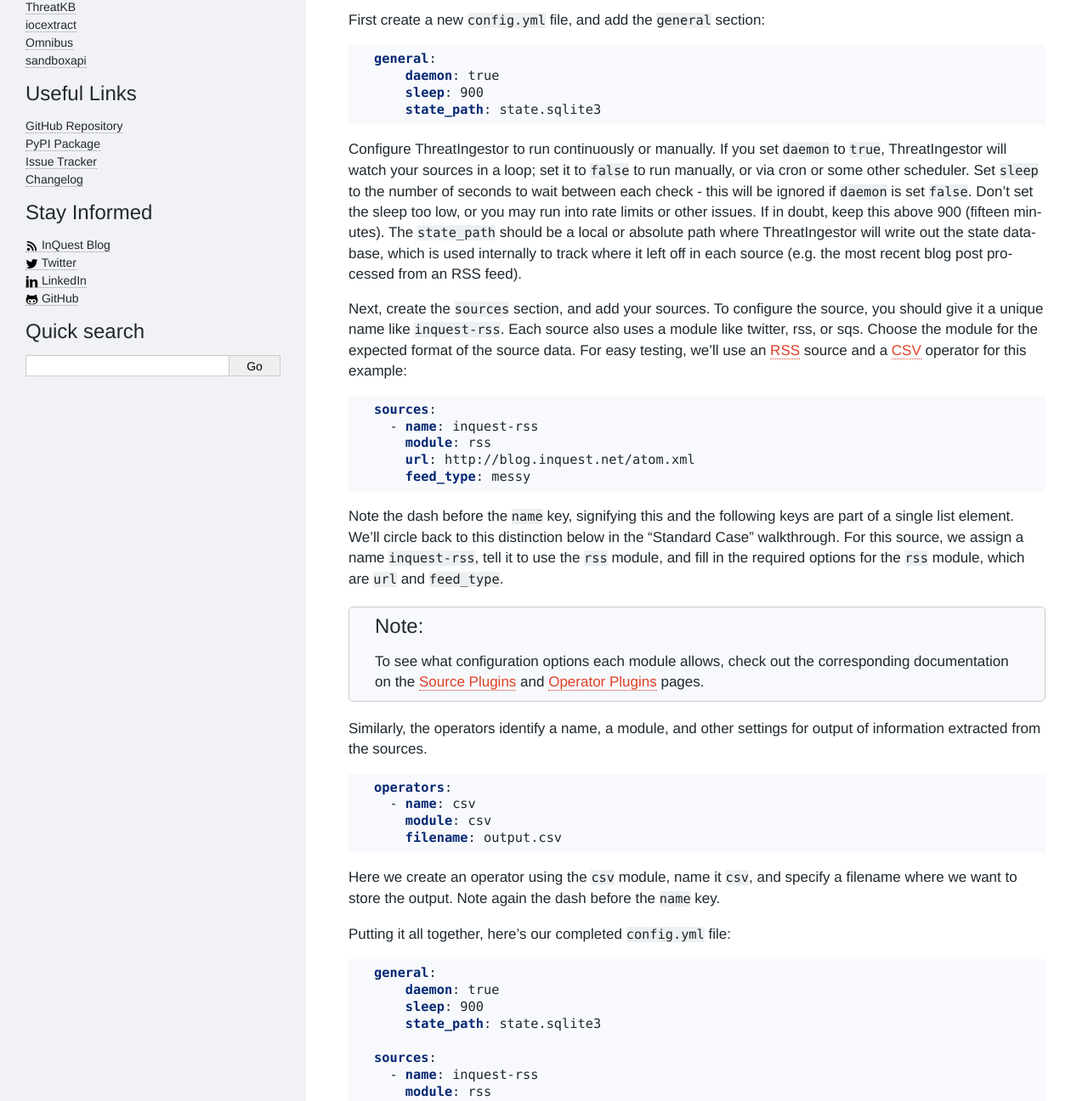
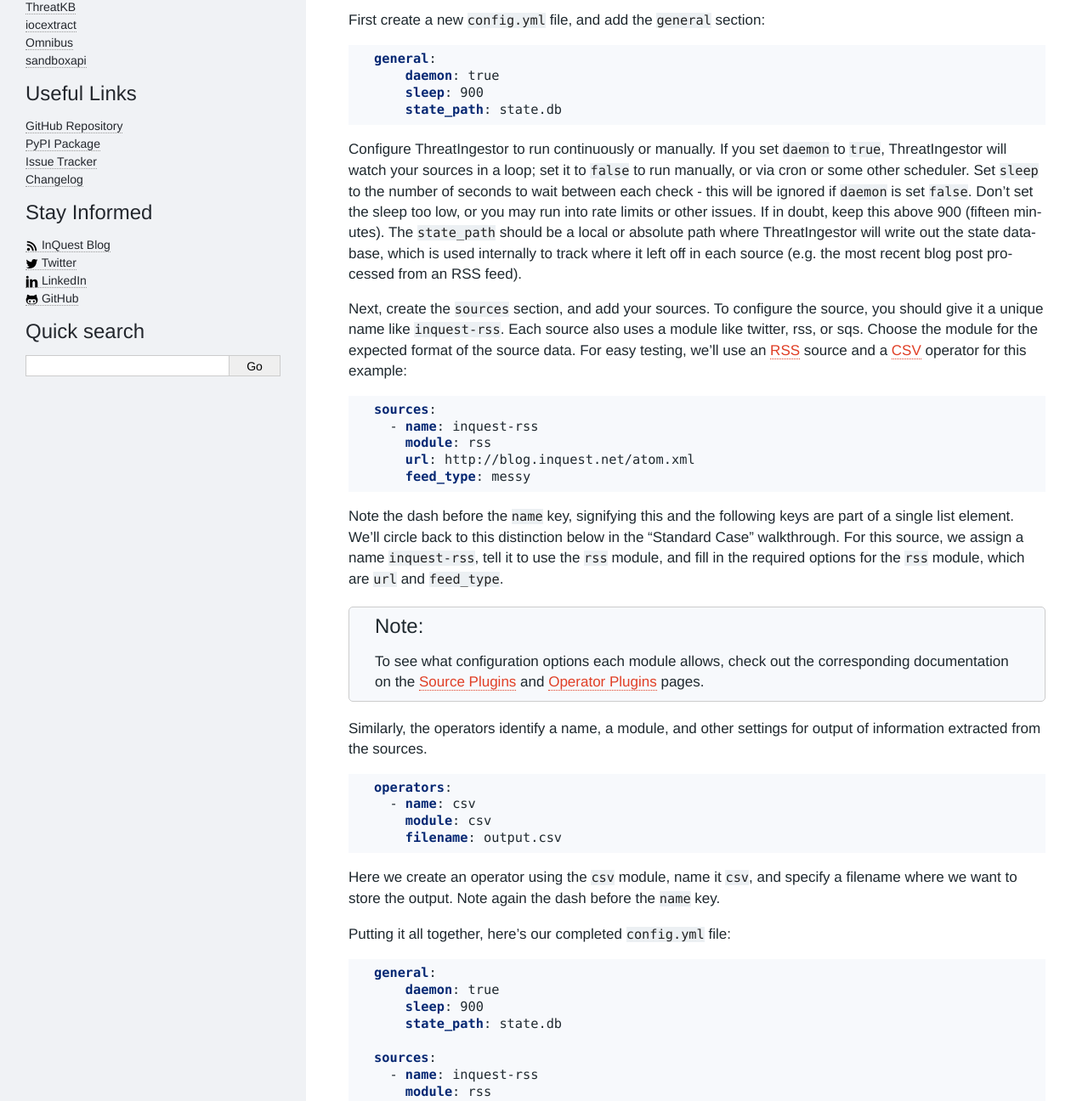
Before and after one commit to InQuest/ThreatIngestor, a Sphinx documentation site: the page built from docs/basicusage.rst, in a window 1280 px wide. Shown: the part 355-1651 px from the top of the page at 85% size. Built offline with Sphinx 7.4.7, drawn with Linux system fonts in a browser that asks for light colours; some web fonts are replaced; some of the changed text lies outside the part shown.

Commit message:
Use .db instead of .sqlite3 globally

```diff
--- a/docs/basicusage.rst
+++ b/docs/basicusage.rst
@@ -26,7 +26,7 @@ First create a new ``config.yml`` file, and add the ``general`` section:
     general:
         daemon: true
         sleep: 900
-        state_path: state.sqlite3
+        state_path: state.db
 
 Configure ThreatIngestor to run continuously or manually. If you set ``daemon``
 to ``true``, ThreatIngestor will watch your sources in a loop; set it to
@@ -90,7 +90,7 @@ Putting it all together, here's our completed ``config.yml`` file:
     general:
         daemon: true
         sleep: 900
-        state_path: state.sqlite3
+        state_path: state.db
 
     sources:
       - name: inquest-rss
@@ -146,7 +146,7 @@ Create your ``config.yml``:
     general:
         daemon: true
         sleep: 900
-        state_path: state.sqlite3
+        state_path: state.db
 
 For Twitter integration, you'll need to grab the tokens, keys, and secrets
 for your Twitter account. Follow these steps from the Twitter documentation:
```
